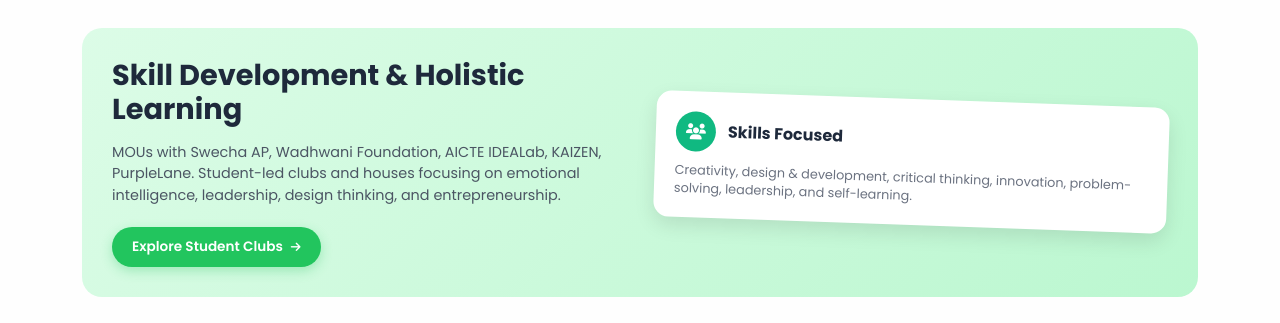
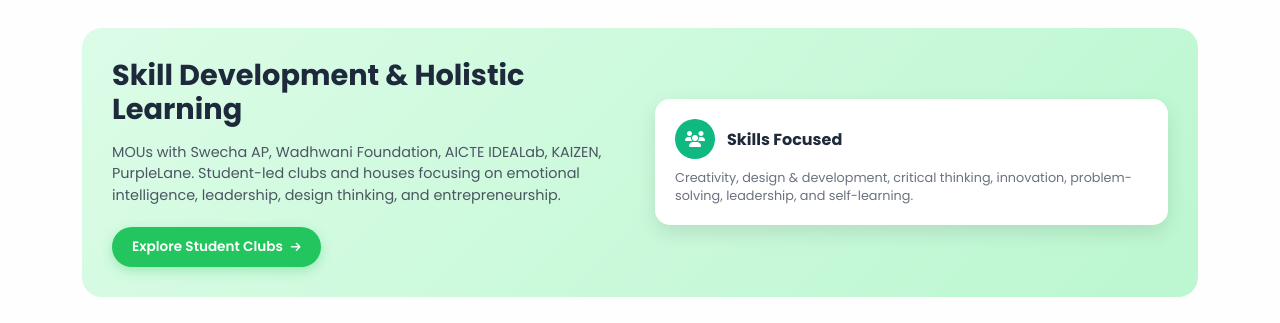
Before and after one commit to vakapallimukesh/Department-websiite, a PHP site: page /index-safe.php in a window 1280 px wide. Shown: the part 4013-4336 px from the top of the page. Run offline with PHP 8.4, Linux system fonts and the light colour scheme.

Commit message:
Straighten Skills Focused card on homepage

```diff
--- a/index-safe.php
+++ b/index-safe.php
@@ -1634,7 +1634,7 @@ include "./head.php";
                     </div>
                 </div>
                 <div style="position: relative;">
-                    <div style="background: white; border-radius: 15px; padding: 20px; box-shadow: 0 8px 20px rgba(0,0,0,0.1); transform: rotate(2deg);">
+                    <div style="background: white; border-radius: 15px; padding: 20px; box-shadow: 0 8px 20px rgba(0,0,0,0.1);">
                         <div style="display: flex; align-items: center; margin-bottom: 10px;">
                             <div style="width: 40px; height: 40px; background: #10b981; border-radius: 50%; display: flex; align-items: center; justify-content: center; margin-right: 12px;">
                                 <i class="fas fa-users" style="color: white; font-size: 16px;"></i>
--- a/index.php
+++ b/index.php
@@ -2886,7 +2886,7 @@ include "./head.php";
                     </div>
                 </div>
                 <div style="position: relative;">
-                    <div style="background: white; border-radius: 15px; padding: 20px; box-shadow: 0 8px 20px rgba(0,0,0,0.1); transform: rotate(2deg);">
+                    <div style="background: white; border-radius: 15px; padding: 20px; box-shadow: 0 8px 20px rgba(0,0,0,0.1);">
                         <div style="display: flex; align-items: center; margin-bottom: 10px;">
                             <div style="width: 40px; height: 40px; background: #10b981; border-radius: 50%; display: flex; align-items: center; justify-content: center; margin-right: 12px;">
                                 <i class="fas fa-users" style="color: white; font-size: 16px;"></i>
```
